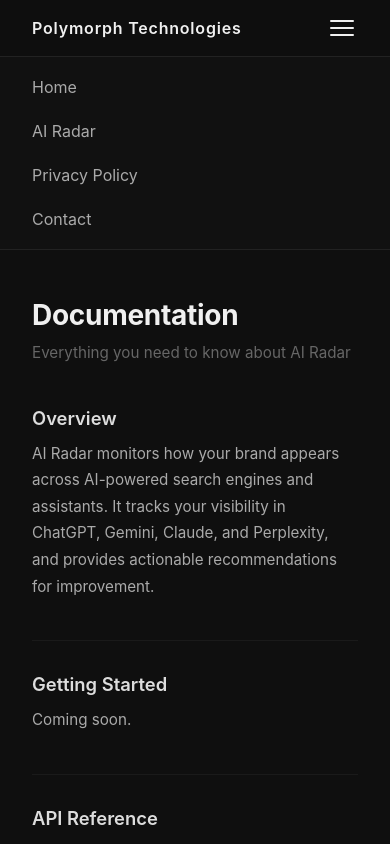
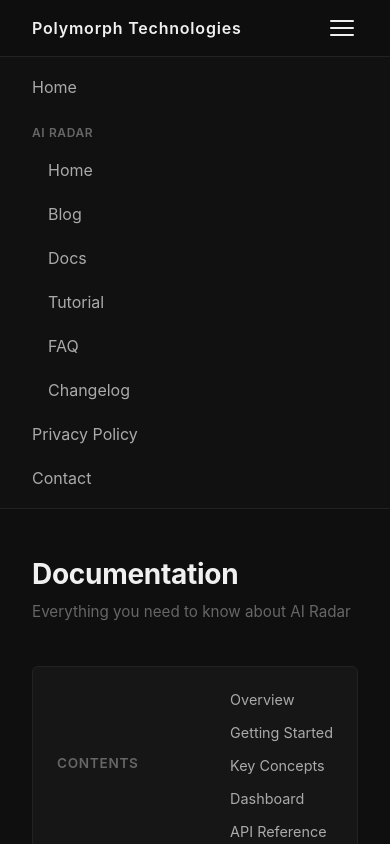
Before and after one commit to prashant-gulati/polymorphtech.xyz, a website: page public/airadar/docs.html in a window 390 px wide. Both pictures are taken after a click on the button "Toggle menu". Shown: the top 844 px of the page. Drawn offline with Linux system fonts and the light colour scheme.

Commit message:
Add FAQ accordion, docs TOC, and AI Radar submenu in nav

```diff
--- a/public/airadar/docs.html
+++ b/public/airadar/docs.html
@@ -7,6 +7,43 @@
   <link rel="icon" type="image/svg+xml" href="/favicon.svg">
   <link rel="stylesheet" href="/shared.css">
   <link rel="stylesheet" href="/airadar/airadar.css">
+  <style>
+    .toc {
+      background: #161616;
+      border: 1px solid #222;
+      border-radius: 6px;
+      padding: 1.25rem 1.5rem;
+      margin-bottom: 2.5rem;
+    }
+
+    .toc-title {
+      font-size: 0.85rem;
+      font-weight: 600;
+      color: #666;
+      text-transform: uppercase;
+      letter-spacing: 0.05em;
+      margin-bottom: 0.75rem;
+    }
+
+    .toc ul {
+      list-style: none;
+      padding-left: 0;
+      margin: 0;
+    }
+
+    .toc li { margin-bottom: 0.4rem; }
+
+    .toc a {
+      color: #aaa;
+      text-decoration: none;
+      font-size: 0.9rem;
+      transition: color 0.2s;
+    }
+
+    .toc a:hover { color: #f0f0f0; }
+
+    section { scroll-margin-top: 5rem; }
+  </style>
 </head>
 <body>
 
@@ -14,20 +51,51 @@
     <h1>Documentation</h1>
     <p class="subtitle">Everything you need to know about AI Radar</p>
 
+    <nav class="toc">
+      <div class="toc-title">Contents</div>
+      <ul>
+        <li><a href="#overview">Overview</a></li>
+        <li><a href="#getting-started">Getting Started</a></li>
+        <li><a href="#key-concepts">Key Concepts</a></li>
+        <li><a href="#dashboard">Dashboard</a></li>
+        <li><a href="#api-reference">API Reference</a></li>
+      </ul>
+    </nav>
+
+    <section id="overview">
       <div class="entry">
         <h2>Overview</h2>
         <p>AI Radar monitors how your brand appears across AI-powered search engines and assistants. It tracks your visibility in ChatGPT, Gemini, Claude, and Perplexity, and provides actionable recommendations for improvement.</p>
       </div>
+    </section>
 
+    <section id="getting-started">
       <div class="entry">
         <h2>Getting Started</h2>
         <p>Coming soon.</p>
       </div>
+    </section>
 
+    <section id="key-concepts">
+      <div class="entry">
+        <h2>Key Concepts</h2>
+        <p>Coming soon.</p>
+      </div>
+    </section>
+
+    <section id="dashboard">
+      <div class="entry">
+        <h2>Dashboard</h2>
+        <p>Coming soon.</p>
+      </div>
+    </section>
+
+    <section id="api-reference">
       <div class="entry">
         <h2>API Reference</h2>
         <p>Coming soon.</p>
       </div>
+    </section>
   </main>
 
   <script src="/nav.js"></script>
--- a/public/nav.js
+++ b/public/nav.js
@@ -8,7 +8,13 @@
         <li class="dropdown">
           <span>Products</span>
           <div class="dropdown-menu">
-            <a href="/airadar">AI Radar</a>
+            <span class="dropdown-label">AI Radar</span>
+            <a href="/airadar">Home</a>
+            <a href="/airadar/blog">Blog</a>
+            <a href="/airadar/docs">Docs</a>
+            <a href="/airadar/tutorial">Tutorial</a>
+            <a href="/airadar/faq">FAQ</a>
+            <a href="/airadar/changelog">Changelog</a>
           </div>
         </li>
         <li><a href="/privacy.html">Privacy Policy</a></li>
@@ -20,7 +26,13 @@
     </nav>
     <div class="mobile-menu" id="mobileMenu">
       <a href="/">Home</a>
-      <a href="/airadar">AI Radar</a>
+      <span class="mobile-label">AI Radar</span>
+      <a href="/airadar" class="mobile-sub">Home</a>
+      <a href="/airadar/blog" class="mobile-sub">Blog</a>
+      <a href="/airadar/docs" class="mobile-sub">Docs</a>
+      <a href="/airadar/tutorial" class="mobile-sub">Tutorial</a>
+      <a href="/airadar/faq" class="mobile-sub">FAQ</a>
+      <a href="/airadar/changelog" class="mobile-sub">Changelog</a>
       <a href="/privacy.html">Privacy Policy</a>
       <a href="mailto:support@polymorphtech.xyz">Contact</a>
     </div>
--- a/public/shared.css
+++ b/public/shared.css
@@ -69,7 +69,7 @@
   border-radius: 6px;
   padding: 0.5rem 0;
   min-width: 140px;
-  margin-top: 0.5rem;
+  padding-top: 0.5rem;
 }
 
 .dropdown:hover .dropdown-menu { display: block; }
@@ -85,6 +85,30 @@
 .dropdown-menu a:hover {
   color: #f0f0f0;
   background: #222;
+}
+
+.dropdown-label {
+  display: block;
+  padding: 0.4rem 1rem 0.2rem;
+  color: #666;
+  font-size: 0.7rem;
+  font-weight: 600;
+  text-transform: uppercase;
+  letter-spacing: 0.05em;
+}
+
+/* Mobile sub-links */
+.mobile-label {
+  color: #666;
+  font-size: 0.75rem;
+  font-weight: 600;
+  text-transform: uppercase;
+  letter-spacing: 0.05em;
+  padding: 0.5rem 0 0;
+}
+
+.mobile-sub {
+  padding-left: 1rem !important;
 }
 
 /* Hamburger */
```
Also changed, not shown: public/airadar/faq.html (+60 -6 lines). Lines whose indentation alone changed are shown as unchanged.
